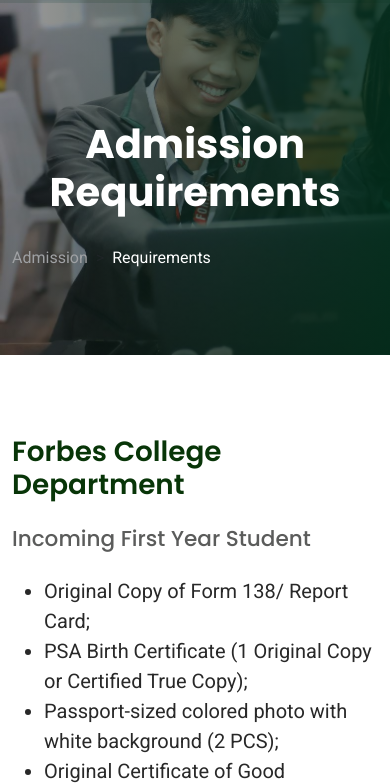
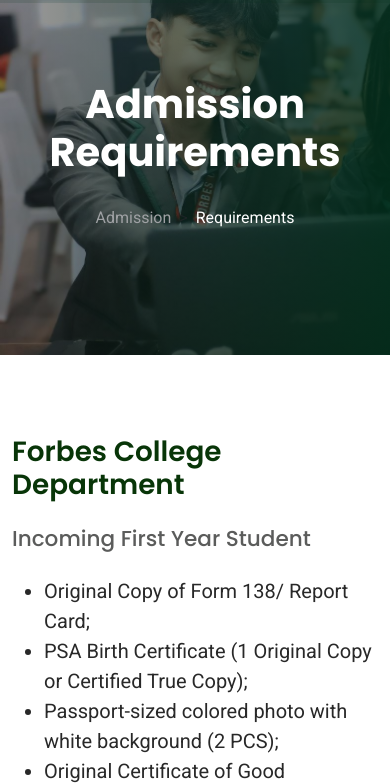
Before and after one commit to nielBaloloy/ForbesCollegeWebsite, a plain HTML site: page Admission/Requirements.html in a window 390 px wide. Shown: the part 67-851 px from the top of the page. Drawn offline with Linux system fonts and the light colour scheme; files whose address does not match are found by name.

Commit message:
responsive designs

```diff
--- a/Admission/Requirements.html
+++ b/Admission/Requirements.html
@@ -47,7 +47,7 @@
           <li><a href="../CampusLife.html">Campus Life</a></li>
           <li><a href="../ForbesScribe.html">News</a></li>
 
-          <li class="dropdown"><a class="active " href="#"><span>Admission</span> <i class="bi bi-chevron-down"></i></a>
+          <li class="dropdown"><a class="active" href="#"><span>Admission</span> <i class="bi bi-chevron-down"></i></a>
             <ul>
               <li><a href="./Programs.html">Programs</a></li>
               <li><a  href="./Requirements.html">Requirements</a></li>
@@ -58,10 +58,10 @@
           <li><a href="../AboutUs.html">About Us</a></li>
         </ul>
         <i class="bi bi-list mobile-nav-toggle"></i>
-      </nav><!-- .navbar -->
+      </nav>
 
     </div>
-  </header><!-- End Header -->
+  </header>
 
   <main id="main">
 
@@ -81,7 +81,7 @@
                  <nav style="--bs-breadcrumb-divider: '>';" aria-label="breadcrumb">
                   <ol class="breadcrumb">
                     <li class="breadcrumb-item">Admission</li>
-                    <li class="breadcrumb-item active text-white" aria-current="page">Requirements</li>
+                    <li class="breadcrumb-item active text-white" aria-current="page"> Requirements</li>
                   </ol>
                 </nav>
 
--- a/assets/css/requirementStyle.css
+++ b/assets/css/requirementStyle.css
@@ -1158,3 +1158,33 @@ display: block;
     text-align: center;
   }
 }
+/* Tablets */
+@media only screen and (min-width: 768px) and (max-width: 1024px) {
+  .hero-section.inner-page .hero-text {
+    margin-top: -20em;
+    width:100%;
+    display:flex;
+    justify-content:center;
+    flex-direction:column;
+  }
+  .hero-section.inner-page .hero-text nav {
+  display:flex;
+  justify-content:center;
+  align-self:center;
+  }
+}
+/* movbile */
+@media only screen and (max-width: 767px) {
+  .hero-section.inner-page .hero-text {
+    margin-top: -10em;
+    width:100%;
+    display:flex;
+    justify-content:center;
+    flex-direction:column;
+  }
+  .hero-section.inner-page .hero-text nav {
+  display:flex;
+  justify-content:center;
+  align-self:center;
+  }
+}
--- a/assets/css/scholraship.css
+++ b/assets/css/scholraship.css
@@ -1212,3 +1212,35 @@ section {
 
   }
 }
+
+
+/* Tablets */
+@media only screen and (min-width: 768px) and (max-width: 1024px) {
+  .hero-section.inner-page .hero-text {
+    margin-top: -20em;
+    width:100%;
+    display:flex;
+    justify-content:center;
+    flex-direction:column;
+  }
+  .hero-section.inner-page .hero-text nav {
+  display:flex;
+  justify-content:center;
+  align-self:center;
+  }
+}
+/* movbile */
+@media only screen and (max-width: 767px) {
+  .hero-section.inner-page .hero-text {
+    margin-top: -10em;
+    width:100%;
+    display:flex;
+    justify-content:center;
+    flex-direction:column;
+  }
+  .hero-section.inner-page .hero-text nav {
+  display:flex;
+  justify-content:center;
+  align-self:center;
+  }
+}
```
